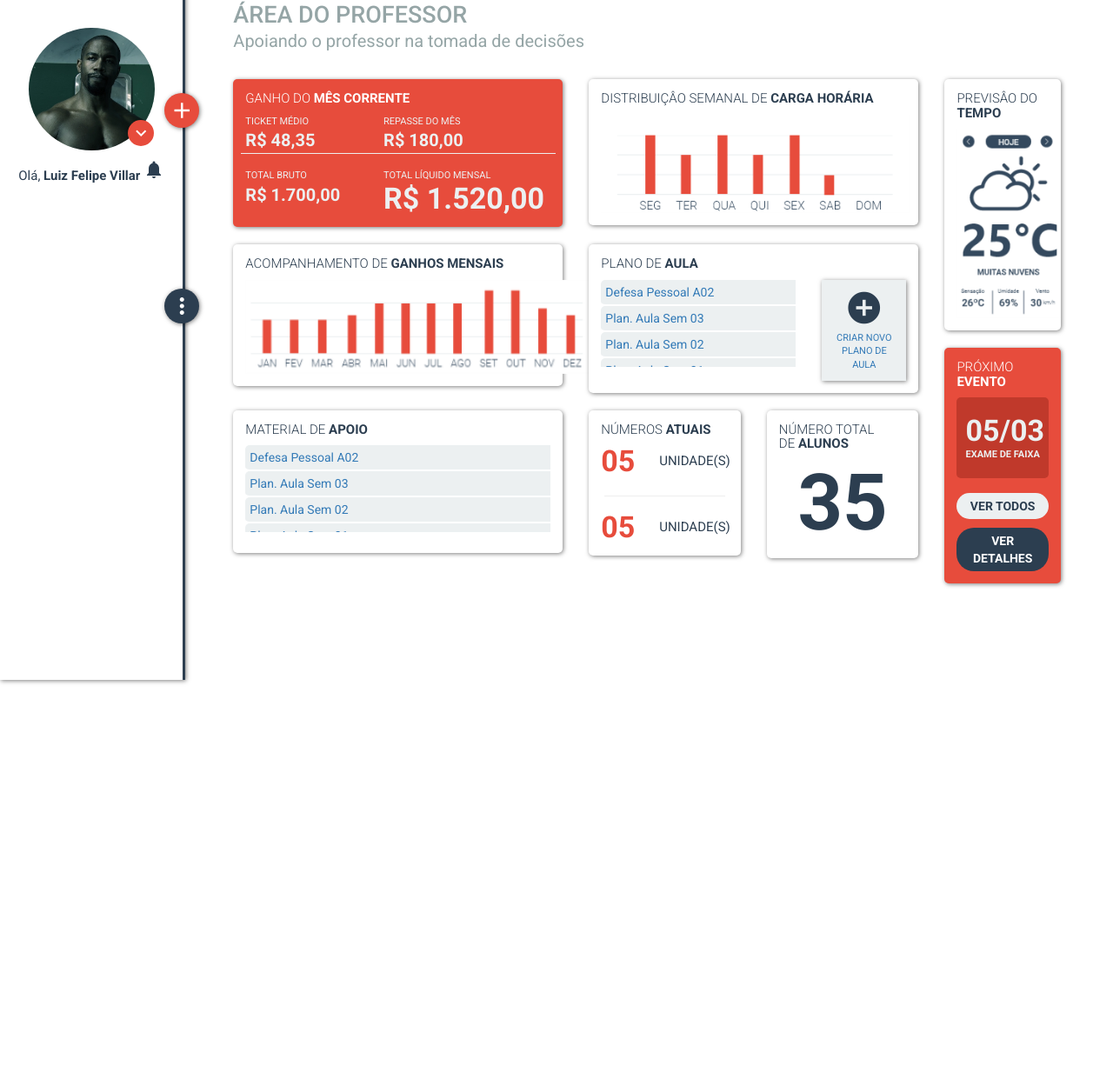
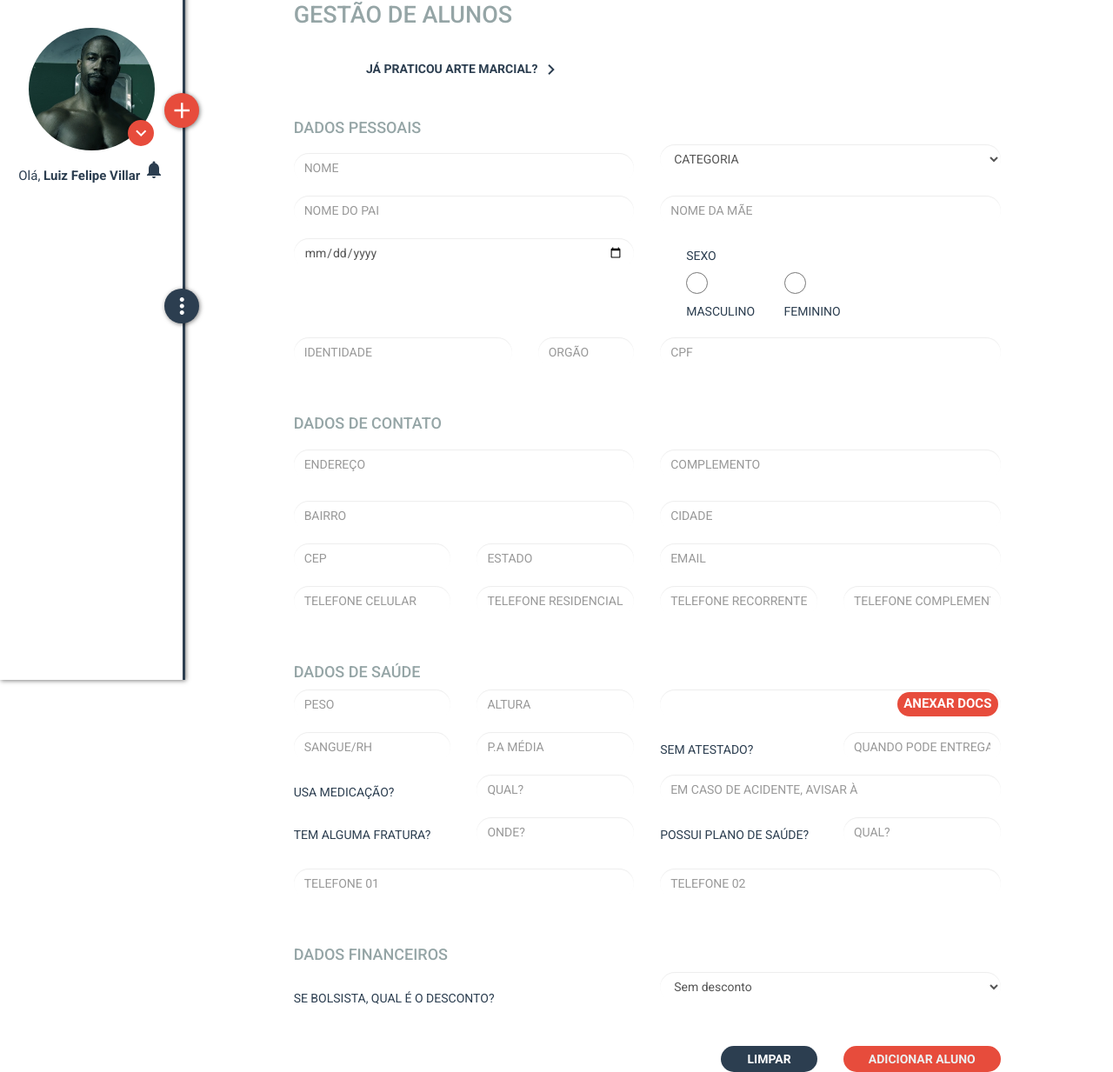
Before and after one commit to JefterOliveira/FightSystem, a website: page public/index.html at #!/novoaluno in a window 1280 px wide. Shown: the part 18-1251 px from the top of the page at 87% size. Before the commit the page ends 800 px from the top, so only its background shows below. Drawn offline with nearby package versions, Linux system fonts and the light colour scheme; some packages are replaced by stand-ins of ours; files whose address does not match are found by name.

Commit message:
inicio da implementacao da tela de criacao de alunos

```diff
--- a/api/model/aluno.js
+++ b/api/model/aluno.js
@@ -69,16 +69,16 @@ module.exports = (conexao, Sequelize) => {
   estado: {
     type: Sequelize.STRING(15), allowNull: false
   },
-  telefone: {
+  telefoneResidencial: {
     type: Sequelize.STRING(15), allowNull: true
   },
   celular: {
     type: Sequelize.STRING(15), allowNull: false
   },
-  telefoneRec: {
+  telefoneRecorrente: {
     type: Sequelize.STRING(15), allowNull: true
   },
-  telefoneCom: {
+  telefoneComplementar: {
     type: Sequelize.STRING(15), allowNull: true
   },
   email: {
--- a/public/js/controller/SideMenuCtrl.js
+++ b/public/js/controller/SideMenuCtrl.js
@@ -50,4 +50,10 @@ function sideMenuController($scope, $state){
         esconderSideMenu()
         $state.go('gestaoturmas')
     }
+
+    $scope.irNovoAluno = function(){
+        esconderCircleMenu()
+        esconderSideMenu()
+        $state.go('novoaluno')
+    }
 }
--- /dev/null
+++ b/public/templates/novoAluno.html
@@ -0,0 +1,416 @@
+<div class="col-md-10 col-md-offset-1">
+    <div class="row">
+        <div class="col-md-12">
+            <div class="title-screen">
+                <h3>GESTÃO DE ALUNOS</h3>
+            </div>
+        </div>
+    </div>
+    <div class="row">
+        <div class="col-md-6 m-t-30">
+            <button class="btn-white" type="button" class="btn btn-primary" data-toggle="modal" data-target="#exampleModal" data-whatever="@mdo">JÁ PRATICOU ARTE MARCIAL?
+                <i class="material-icons">keyboard_arrow_right</i>
+            </button>
+            <!-- modal dados marciais -->
+            <div class="modal fade" id="exampleModal" tabindex="-1" role="dialog" aria-labelledby="exampleModalLabel">
+                <div class="modal-dialog" role="document">
+                    <div class="modal-content">
+                        <div class="modal-header">
+                            <h4>DADOS MARCIAIS</h4>
+                            <button type="button" class="close" data-dismiss="modal" aria-label="Close">
+                                <span aria-hidden="true">&times;</span>
+                            </button>
+                        </div>
+                        <div class="modal-body">
+                            <div class="row">
+                                <div class="col-md-10 col-md-offset-1">
+                                    <div class="form-group">
+                                        <input class="form-control circle-input" type="text" name="nome" placeholder="QUAL ARTE TREINOU POR MAIS TEMPO?">
+                                    </div>
+                                </div>
+                            </div>
+                            <div class="row">
+                                <div class="col-md-10 col-md-offset-1">
+                                    <div class="form-group">
+                                        <input class="form-control circle-input" type="text" name="nome" placeholder="QUANTO TEMPO?">
+                                    </div>
+                                </div>
+                            </div>
+                            <div class="row">
+                                <div class="col-md-10 col-md-offset-1">
+                                    <div class="form-group">
+                                        <input class="form-control circle-input" type="text" name="nome" placeholder="SUA GRADUAÇÃO?">
+                                    </div>
+                                </div>
+                            </div>
+                            <div class="row">
+                                <div class="col-md-6 col-md-offset-1">
+                                    <label class="label-modal">JÁ DEU AULAS?</label>
+                                </div>
+                                <div class="col-md-2">
+                                    <div class="radio">
+                                        <input class="radio-modal" type="radio" name="optionsRadios" id="optionRadios1" value="option1" checked>
+                                        <label>SIM</label>
+                                    </div>
+                                </div>
+                                <div class="col-md-2">
+                                    <div class="radio">
+                                        <input class="radio-modal" type="radio" name="optionsRadios" id="optionRadios2" value="option2">
+                                        <label>NÃO</label>
+                                    </div>
+                                </div>
+                            </div>
+                            <div class="row m-t-10">
+                                <div class="col-md-6 col-md-offset-1">
+                                    <label class="label-modal">EQUIVALÊNCIA?</label>
+                                </div>
+                                <div class="col-md-2">
+                                    <div class="radio">
+                                        <input class="radio-modal" type="radio" name="optionsRadios" id="optionRadios1" value="option1" checked>
+                                        <label>SIM</label>
+                                    </div>
+                                </div>
+                                <div class="col-md-2">
+                                    <div class="radio">
+                                        <input class="radio-modal" type="radio" name="optionsRadios" id="optionRadios2" value="option2">
+                                        <label>NÃO</label>
+                                    </div>
+                                </div>
+                            </div>
+                            <div class="row">
+                                <div class="col-md-10 col-md-offset-1 m-t-20">
+                                    <div id="uploadFile" class="upload-group">
+                                        <input id="file-input" class="input-none" type="file" name="file">
+                                        <label class="btn-upload" for="file-input">ANEXAR DOCS</label>
+                                    </div>
+                                </div>
+                            </div>
+                            <div class="modal-header">
+                                <h4>PESQUISA</h4>
+                            </div>
+                            <div class="row m-t-20">
+                                <div class="col-md-6 col-md-offset-1">
+                                    <label class="label-modal">JÁ CONHECIA?</label>
+                                </div>
+                                <div class="col-md-2">
+                                    <div class="radio">
+                                        <input class="radio-modal" type="radio" name="optionsRadios" id="optionRadios1" value="option1" checked>
+                                        <label>SIM</label>
+                                    </div>
+                                </div>
+                                <div class="col-md-2">
+                                    <div class="radio">
+                                        <input class="radio-modal" type="radio" name="optionsRadios" id="optionRadios2" value="option2">
+                                        <label>NÃO</label>
+                                    </div>
+                                </div>
+                            </div>
+                            <div class="row">
+                                <div class="col-md-10 m-t-10 col-md-offset-1">
+                                    <div class="form-group">
+                                        <input class="form-control circle-input" type="text" name="nome" placeholder="COMO NOS CONHECEU?">
+                                    </div>
+                                </div>
+                            </div>
+                        </div>
+                        <div class="modal-footer">
+                            <div class="row">
+                                <div class="col-md-12">
+                                    <div class="col-md-3">
+                                        <button type="button" class="btn-midnight" data-dismiss="modal">FECHAR</button>
+                                    </div>
+                                    <div class="col-md-5 col-md-offset-4">
+                                        <button type="button" class="btn-alizarin">FINALIZAR</button>
+                                    </div>
+                                </div>
+                            </div>
+                        </div>
+                    </div>
+                </div>
+            </div>
+        </div>
+    </div>
+    <div class="row">
+        <div class="col-md-12 m-t-30">
+            <h4 class="title-screen">DADOS PESSOAIS</h4>
+        </div>
+    </div>
+    <div class="row">
+        <div class="col-md-6">
+            <div class="form-group m-t-10">
+                <input class="form-control circle-input" type="text" name="nome" placeholder="NOME" ng-model="aluno.nome" required>
+            </div>
+        </div>
+        <div class="col-md-6">
+            <div class="form-group">
+                <select class="form-control circle-input" ng-model="aluno.categoria" name="categoria" ng-options="categoria.id as categoria.nome for categoria in categorias track by categoria.id"
+                    required>
+                    <option value="" selected disabled>CATEGORIA</option>
+                </select>
+            </div>
+        </div>
+        <!--<div class="col-md-6">
+            <div class="form-group m-t-10">
+                <select class="form-control circle-input">
+                    <option>CATEGORIA</option>
+                    <option>UNIDADE</option>
+                    <option>UNIDADE</option>
+                    <option>UNIDADE</option>
+                </select>
+            </div>
+        </div>-->
+    </div>
+    <div class="row">
+        <div class="col-md-6">
+            <div class="form-group">
+                <input class="form-control circle-input" type="text" name="nomepai" placeholder="NOME DO PAI" ng-model="aluno.nomePai" required>
+            </div>
+        </div>
+        <div class="col-md-6">
+            <div class="form-group">
+                <input class="form-control circle-input" type="text" name="nomemae" placeholder="NOME DA MÃE" ng-model="aluno.nomeMae" required>
+            </div>
+        </div>
+    </div>
+    <div class="row">
+        <div class="col-md-6">
+            <div class="form-group">
+                <input class="form-control circle-input" type="date" name="nome" placeholder="DATA DE NASCIMENTO" ng-model="aluno.dataNascimento" required>
+            </div>
+        </div>
+        <div class="col-md-6">
+            <label class="label-checkbox title">SEXO</label>
+            <div class="form-group check-box">
+                <input class="checkbox" type="radio" name="sexo" value="masculino" ng-model="aluno.sexo" required>
+                <label class="label-checkbox">MASCULINO </label>
+            </div>
+            <div class="form-group check-box">
+                <input class="checkbox" type="radio" name="sexo" value="feminimo" ng-model="aluno.sexo" required>
+                <label class="label-checkbox">FEMININO</label>
+            </div>
+        </div>
+    </div>
+    <div class="row">
+        <div class="col-md-4">
+            <div class="form-group">
+                <input class="form-control circle-input" type="text" name="identidade" placeholder="IDENTIDADE" ng-model="aluno.identidade" required>
+            </div>
+        </div>
+        <div class="col-md-2">
+            <div class="form-group">
+                <input class="form-control circle-input" type="text" name="orgao" placeholder="ORGÃO" ng-model="aluno.orgamEmissor" required>
+            </div>
+        </div>
+        <div class="col-md-6">
+            <div class="form-group">
+                <input class="form-control circle-input" type="text" name="cpf" placeholder="CPF" ng-model="aluno.cpf" required>
+            </div>
+        </div>
+    </div>
+    <div class="row">
+        <div class="col-md-12 m-t-30">
+            <h4 class="title-screen">DADOS DE CONTATO</h4>
+        </div>
+    </div>
+    <div class="row">
+        <div class="col-md-6 m-t-10">
+            <div class="form-group">
+                <input class="form-control circle-input" type="text" name="endereco" placeholder="ENDEREÇO" ng-model="aluno.endereco" required>
+            </div>
+        </div>
+        <div class="col-md-6 m-t-10">
+            <div class="form-group">
+                <input class="form-control circle-input" type="text" name="complemento" placeholder="COMPLEMENTO" ng-model="aluno.complemento" required>
+            </div>
+        </div>
+    </div>
+    <div class="row">
+        <div class="col-md-6 m-t-10">
+            <div class="form-group">
+                <input class="form-control circle-input" type="text" name="bairro" placeholder="BAIRRO" ng-model="aluno.bairro" required>
+            </div>
+        </div>
+        <div class="col-md-6 m-t-10">
+            <div class="form-group">
+                <input class="form-control circle-input" type="text" name="cidade" placeholder="CIDADE" ng-model="aluno.cidade" required>
+            </div>
+        </div>
+    </div>
+    <div class="row">
+        <div class="col-md-3">
+            <div class="form-group">
+                <input class="form-control circle-input" type="text" name="cep" placeholder="CEP" ng-model="aluno.cep" required>
+            </div>
+        </div>
+        <div class="col-md-3">
+            <div class="form-group">
+                <input class="form-control circle-input" type="text" name="estado" placeholder="ESTADO" ng-model="aluno.estado" required>
+            </div>
+        </div>
+        <div class="col-md-6">
+            <div class="form-group">
+                <input class="form-control circle-input" type="mail" name="email" placeholder="EMAIL" ng-model="aluno.email" required>
+            </div>
+        </div>
+    </div>
+    <div class="row">
+        <div class="col-md-3">
+            <div class="form-group">
+                <input class="form-control circle-input" type="text" name="celular" placeholder="TELEFONE CELULAR" ng-model="aluno.celular" required>
+            </div>
+        </div>
+        <div class="col-md-3">
+            <div class="form-group">
+                <input class="form-control circle-input" type="text" name="telefonere-sidencial" placeholder="TELEFONE RESIDENCIAL" ng-model="aluno.telefoneResidencial" >
+            </div>
+        </div>
+        <div class="col-md-3">
+            <div class="form-group">
+                <input class="form-control circle-input" type="text" name="telefone-recorrente" placeholder="TELEFONE RECORRENTE" ng-model="aluno.telefoneRecorrente" >
+            </div>
+        </div>
+        <div class="col-md-3">
+            <div class="form-group">
+                <input class="form-control circle-input" type="text" name="telefone-complementar" placeholder="TELEFONE COMPLEMENTAR" ng-model="aluno.telefoneComplementar" >
+            </div>
+        </div>
+    </div>
+    <div class="row">
+        <div class="col-md-12 m-t-30">
+            <h4 class="title-screen">DADOS DE SAÚDE</h4>
+        </div>
+    </div>
+    <div class="row">
+        <div class="col-md-3">
+            <div class="form-group">
+                <input class="form-control circle-input" type="text" name="peso" placeholder="PESO" ng-model="aluno.peso" >
+            </div>
+        </div>
+        <div class="col-md-3">
+            <div class="form-group">
+                <input class="form-control circle-input" type="text" name="altura" placeholder="ALTURA" ng-model="aluno.altura" >
+            </div>
+        </div>
+        <div class="col-md-6">
+            <div id="uploadFile" class="upload-group">
+                <input id="file-input" class="input-none" type="file" name="file">
+                <label class="btn-upload" for="file-input">ANEXAR DOCS</label>
+            </div>
+        </div>
+    </div>
+    <div class="row">
+        <div class="col-md-3">
+            <div class="form-group">
+                <input class="form-control circle-input" type="text" name="tipo-sanguineo" placeholder="SANGUE/RH" ng-model="aluno.tipoSanquineo" >
+            </div>
+        </div>
+        <div class="col-md-3">
+            <div class="form-group">
+                <input class="form-control circle-input" type="text" name="pa-media" placeholder="P.A MÉDIA" ng-model="aluno.paMedia" >
+            </div>
+        </div>
+        <div class="col-md-3">
+            <div class="form-group">
+                <label class="label-checkbox">SEM ATESTADO?</label>
+            </div>
+        </div>
+        <div class="col-md-3">
+            <div class="form-group">
+                <input class="form-control circle-input" type="text" name="quando-pode-entregar" placeholder="QUANDO PODE ENTREGAR?" ng-model="aluno.quandoPodeEntregar" >
+            </div>
+        </div>
+    </div>
+    <div class="row">
+        <div class="col-md-3">
+            <div class="form-group">
+                <label class="label-checkbox">USA MEDICAÇÃO?</label>
+            </div>
+        </div>
+        <div class="col-md-3">
+            <div class="form-group">
+                <input class="form-control circle-input" type="text" name="medicacao" placeholder="QUAL?" ng-model="aluno.medicacao" >
+            </div>
+        </div>
+        <div class="col-md-6">
+            <div class="form-group">
+                <input class="form-control circle-input" type="text" name="contato-emergencia" placeholder="EM CASO DE ACIDENTE, AVISAR À" ng-model="aluno.contatoEmergencia">
+            </div>
+        </div>
+    </div>
+    <div class="row">
+        <div class="col-md-3">
+            <div class="form-group">
+                <label class="label-checkbox">TEM ALGUMA FRATURA?</label>
+            </div>
+        </div>
+        <div class="col-md-3">
+            <div class="form-group">
+                <input class="form-control circle-input" type="text" name="fraturas" placeholder="ONDE?" ng-model="aluno.fraturas">
+            </div>
+        </div>
+        <div class="col-md-3">
+            <div class="form-group">
+                <label class="label-checkbox">POSSUI PLANO DE SAÚDE?</label>
+            </div>
+        </div>
+        <div class="col-md-3">
+            <div class="form-group">
+                <input class="form-control circle-input" type="text" name="plano-saude" placeholder="QUAL?" ng-model="aluno.planoSaude">
+            </div>
+        </div>
+    </div>
+    <div class="row">
+        <div class="col-md-6 m-t-10">
+            <div class="form-group">
+                <input class="form-control circle-input" type="text" name="telefone-contato-emergencia-1" placeholder="TELEFONE 01" ng-model="aluno.telefoneContatoEmergencia1">
+            </div>
+        </div>
+        <div class="col-md-6 m-t-10">
+            <div class="form-group">
+                <input class="form-control circle-input" type="text" name="telefone-contato-emergencia-2" placeholder="TELEFONE 02" ng-model="aluno.telefoneContatoEmergencia2">
+            </div>
+        </div>
+    </div>
+    <div class="row">
+        <div class="col-md-12 m-t-30">
+            <h4 class="title-screen">DADOS FINANCEIROS</h4>
+        </div>
+    </div>
+    <div class="row">
+        <div class="col-md-6 m-t-10">
+            <div class="form-group">
+                <label class="label-checkbox">SE BOLSISTA, QUAL É O DESCONTO?</label>
+            </div>
+        </div>
+        <div class="col-md-6">
+            <div class="form-group">
+                <select class="form-control circle-input" ng-model="aluno.desconto" name="desconto" ng-options="desconto.valor as desconto.label for desconto in descontos track by desconto.valor"
+                    required>
+                </select>
+            </div>
+        </div>
+    </div>
+    <div class="row">
+        <div class="col-md-2 m-t-30 col-md-offset-7 col-xs-3">
+            <button class="btn-midnight">LIMPAR</button>
+        </div>
+        <div class="col-md-3 m-t-30 col-xs-5">
+            <button onclick="openModal()" type="button" class="btn-alizarin" data-toggle="modal" data-target=".bs-example-modal-lg">ADICIONAR ALUNO</button>
+        </div>
+    </div>
+</div>
+
+
+<!-- modal conclusao de inclusao de aluno-->
+<div class="modal fade bs-example-modal-lg" tabindex="-1" role="dialog" aria-labelledby="myLargeModalLabel">
+    <div class="modal-dialog modal-lg" role="document">
+        <div class="modal-content t-c card">
+            <h3>PARABÉNS, NOVO ALUNO ADICIONADO COM SUCESSO!</h3>
+            <div class="row">
+                <div class="col-md-4 m-t-20 col-md-offset-4">
+                    <button class="btn-midnight">ADICIONAR NOVO ALUNO</button>
+                </div>
+            </div>
+        </div>
+    </div>
+</div>
--- a/public/templates/sidemenu.html
+++ b/public/templates/sidemenu.html
@@ -38,7 +38,7 @@
                 <ul>
                     <li class="home-li pointer"><a href="check_in.html"><i class="material-icons circle">check_circle</i>CHECK-IN </a></li>
                     <li class="unidade-li pointer"><i class="material-icons circle" ng-click="irNovaUnidade()">account_balance</i>UNIDADES</li>
-                    <li class="alunos-li pointer"><a href="add_alunos.html"><i class="material-icons circle">person</i>ALUNOS </a></li>
+                    <li class="alunos-li pointer"><i class="material-icons circle"  ng-click="irNovoAluno()">person</i>ALUNOS</li>
                     <li class="turmas-li pointer"><i class="material-icons circle" ng-click="irNovaTurma()">group</i>TURMAS</li>
                     <li class="aula-li pointer"><a href="add_plano_de_aula.html"><i class="material-icons circle">insert_drive_file</i>PLANO <br/> DE AULA </a></li>
                 </ul>
```
Also changed, not shown: public/index.html (+1 -0 lines), public/js/config/routes.js (+15 -0 lines), public/js/controller/NovoalunoCtrl.js (added, +20 -0 lines).
